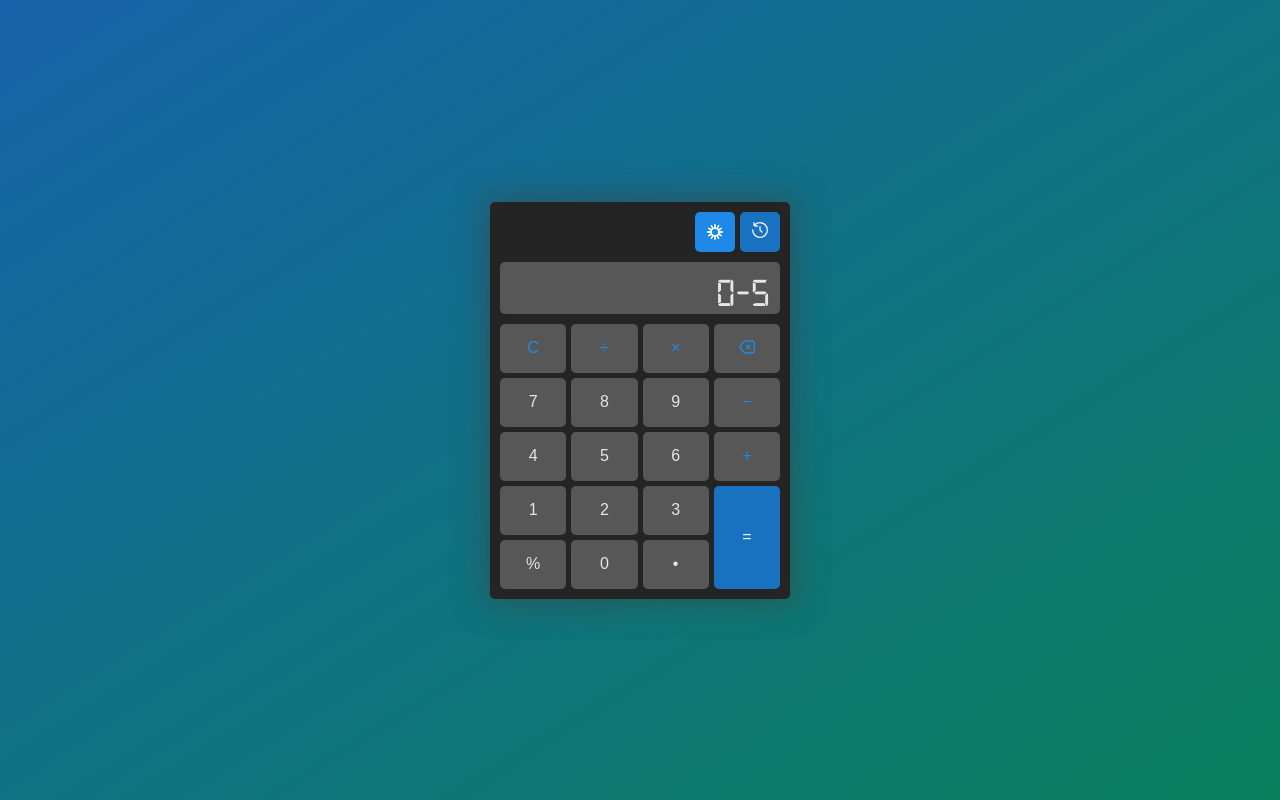
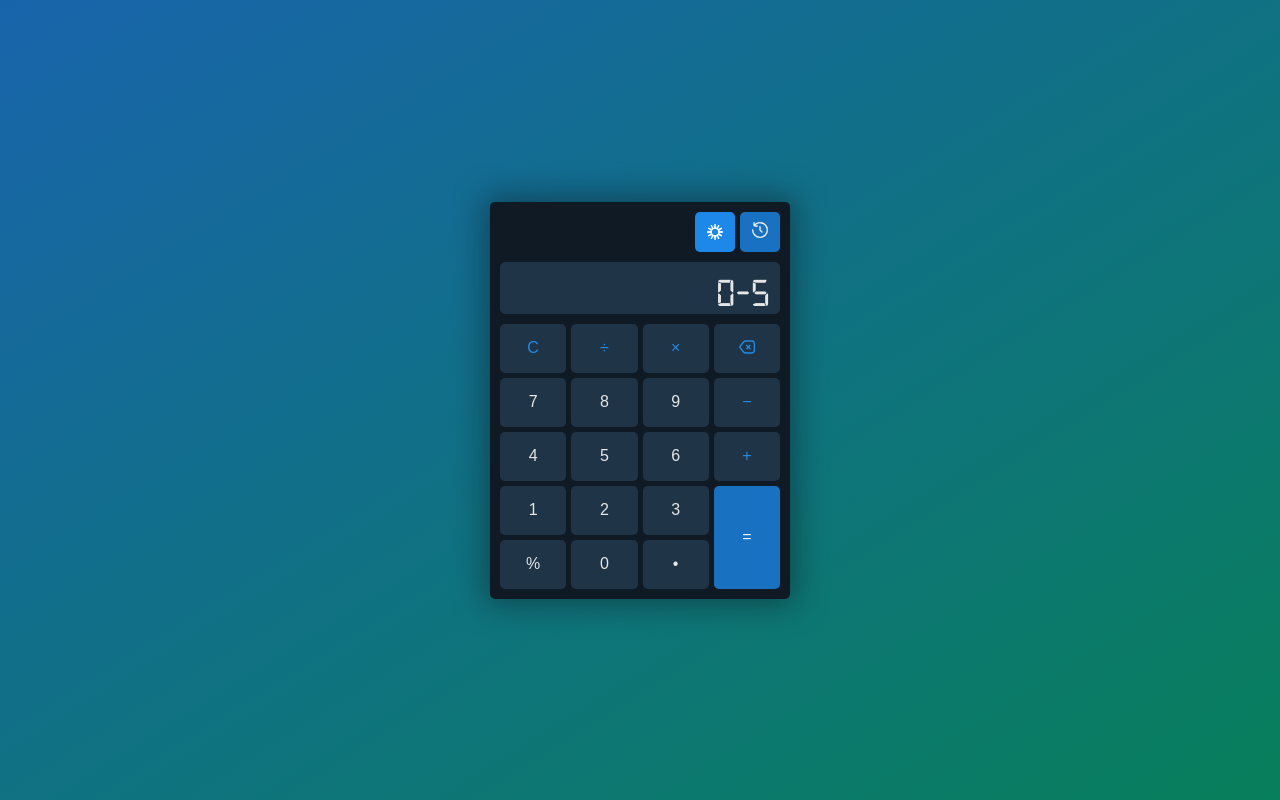
Before and after one commit to Cristhianbh98/calculator, a website built with Vite: page index.html in a window 1280 px wide. Both pictures are taken after a click on the button 715 px from the left and 231 px from the top of the page. Built offline with nearby package versions, Linux system fonts and the light colour scheme.

Commit message:
change: dark theme colors

```diff
--- a/src/styles/_components.scss
+++ b/src/styles/_components.scss
@@ -108,10 +108,10 @@
 
 html.dark-mode {
   .calculator {
-    box-shadow: 0 0rem 3rem .5rem rgba($color: #3d3d3d, $alpha: .5);
+    box-shadow: 0 0rem 3rem .5rem rgba($color: #0f1a24, $alpha: .5);
 
     &__history {
-      background: rgba($color: #575757, $alpha: 0.8);
+      background: rgba($color: #1f3447, $alpha: 0.8);
     }
   }
 }
--- a/src/styles/_variables.scss
+++ b/src/styles/_variables.scss
@@ -16,10 +16,10 @@ html.dark-mode {
   --color-blue-1: #1971c2;
   --color-blue-2: #228be6;
 
-  --color-gray-light-1: #575757;
-  --color-gray-light-2: #242424;
+  --color-gray-light-1: #1f3447;
+  --color-gray-light-2: #0f1a24;
 
   --color-text-2: #e6e6e6;
 
-  --color-white: #333333;
+  --color-white: #121a21;
 }
```
